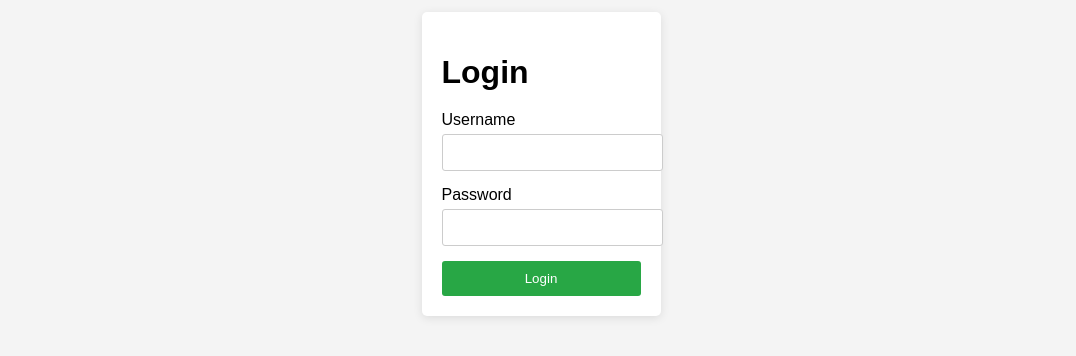
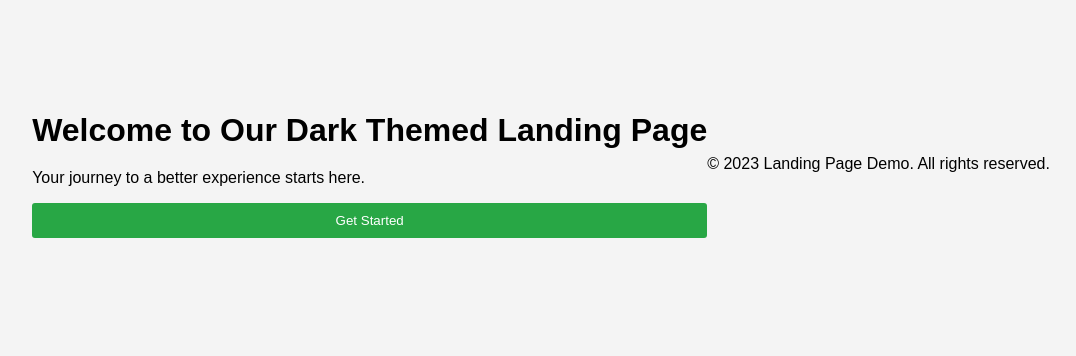
Before and after one commit to suryansh-code1/landing-page-demo2-12345, a plain HTML site: page index.html in a window 1280 px wide. Shown: the part 236-592 px from the top of the page, without its empty margins (99-1175 px from the left). Drawn offline with Linux system fonts and the light colour scheme.

Commit message:
Add index.html from LLM

```diff
--- a/index.html
+++ b/index.html
@@ -3,24 +3,18 @@
 <head>
     <meta charset="UTF-8">
     <meta name="viewport" content="width=device-width, initial-scale=1.0">
-    <title>Login Page</title>
     <link rel="stylesheet" href="styles.css">
+    <title>Landing Page Demo</title>
 </head>
 <body>
-    <div class="container">
-        <h1>Login</h1>
-        <form id="loginForm">
-            <div class="input-group">
-                <label for="username">Username</label>
-                <input type="text" id="username" required>
-            </div>
-            <div class="input-group">
-                <label for="password">Password</label>
-                <input type="password" id="password" required>
-            </div>
-            <button type="submit">Login</button>
-        </form>
-    </div>
+    <header>
+        <h1>Welcome to Our Dark Themed Landing Page</h1>
+        <p>Your journey to a better experience starts here.</p>
+        <button id="cta-button">Get Started</button>
+    </header>
+    <footer>
+        <p>&copy; 2023 Landing Page Demo. All rights reserved.</p>
+    </footer>
     <script src="script.js"></script>
 </body>
 </html>
```
